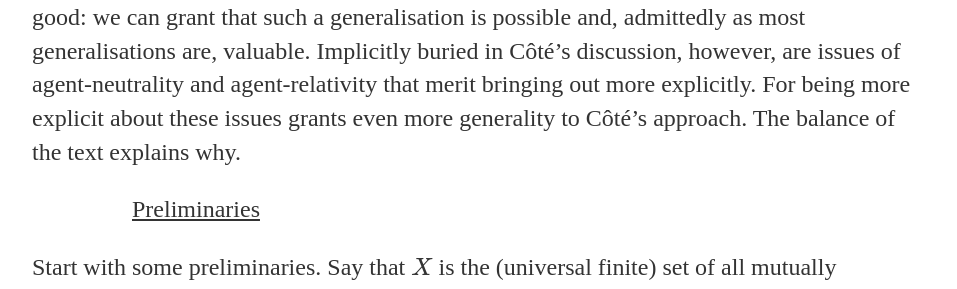
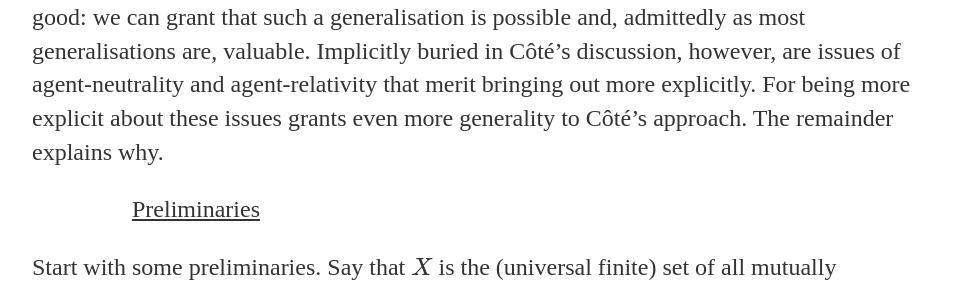
Before and after one commit to uzunovam/uzunovam, a Jekyll site: the page built from _posts/2020-08-22-nicolas-cote-on-measuring-freedom.md, in a window 1280 px wide and 900 px high, scrolled down 1291 px. Shown: the part 390-679 px from the top of the window, without its empty margins (160-1117 px from the left). Built offline with Jekyll 4.4.1, drawn with Linux system fonts in a browser that asks for light colours; some of the changed text lies outside the part shown.

Commit message:
Revision

```diff
--- a/_posts/2020-08-22-nicolas-cote-on-measuring-freedom.md
+++ b/_posts/2020-08-22-nicolas-cote-on-measuring-freedom.md
@@ -13,7 +13,7 @@ date: 2020-08-22
 
 <p>Classical measures of freedom, based on less or more sophisticated ways of incorporating the cardinality of sets or the quality of their members, must conclude that the two agents are equally free: after all, both share identical opportunity sets, with an identical number of equally desirable identical members. And yet, Côté continues, intuitively we must say that Willy is less free than Regina is. (Let’s grant this.) How can that be? The reason for this freedom differential, Côté ultimately argues, is that the options are not equally accessible to each agent: Regina is very skilled at thwarting temptation and the options are, say, maximally accessible to her; Willy, on the other hand, cannot access these options so easily.</p>
 
-<p>Côté presents this solution as a generalisation of the classical approach (406ff) which only admits of perfectly accessible or perfectly inaccessible options. By allowing for intermediate values of accessibility, we can explain how it is that Willy’s ‘total accessibility’ to the same set of (otherwise, not perfectly inaccessible) options is less than that of Regina’s. So far so good: we can grant that such a generalisation is possible and, admittedly as most generalisations are, valuable. Implicitly buried in Côté’s discussion, however, are issues of agent-neutrality and agent-relativity that merit bringing out more explicitly. For being more explicit about these issues grants even more generality to Côté’s approach. The balance of the text explains why.</p>
+<p>Côté presents this solution as a generalisation of the classical approach (406ff) which only admits of perfectly accessible or perfectly inaccessible options. By allowing for intermediate values of accessibility, we can explain how it is that Willy’s ‘total accessibility’ to the same set of (otherwise, not perfectly inaccessible) options is less than that of Regina’s. So far so good: we can grant that such a generalisation is possible and, admittedly as most generalisations are, valuable. Implicitly buried in Côté’s discussion, however, are issues of agent-neutrality and agent-relativity that merit bringing out more explicitly. For being more explicit about these issues grants even more generality to Côté’s approach. The remainder explains why.</p>
 
 <p style="padding-left:100px;"><u>Preliminaries</u></p>
 
```
Also changed, not shown: other parts of _posts/2020-08-22-nicolas-cote-on-measuring-freedom.md (+1 -1 lines).
